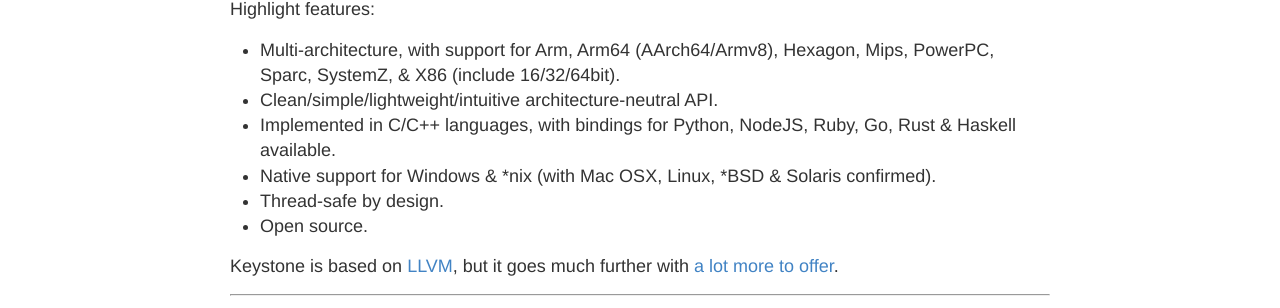
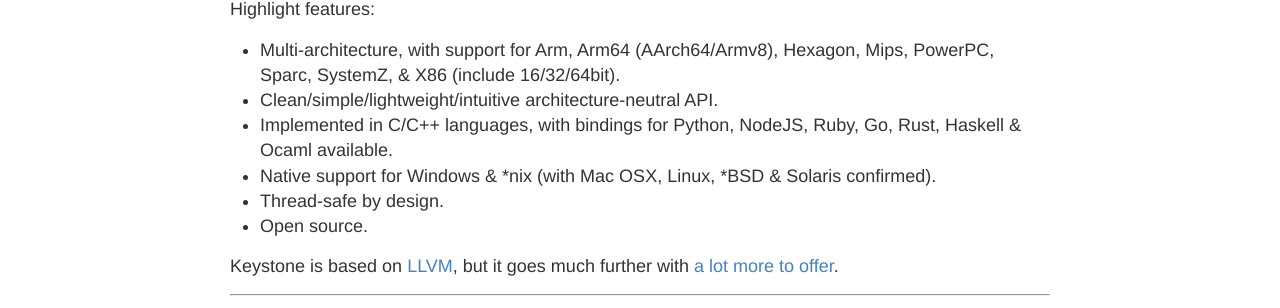
Before and after one commit to keystone-engine/keystone-engine.github.io, a Jekyll site: the page built from index.html, in a window 1280 px wide and 900 px high. Shown: the part 260-568 px from the top of the window. Built offline with Jekyll 4.4.1, drawn with Linux system fonts in a browser that asks for light colours.

Commit message:
add Ocaml binding to index.html

```diff
--- a/index.html
+++ b/index.html
@@ -12,7 +12,7 @@
 
 <li>Clean/simple/lightweight/intuitive architecture-neutral API.</li>
 
-<li>Implemented in C/C++ languages, with bindings for Python, NodeJS, Ruby, Go, Rust & Haskell available.</li>
+<li>Implemented in C/C++ languages, with bindings for Python, NodeJS, Ruby, Go, Rust, Haskell & Ocaml available.</li>
 
 <li>Native support for Windows & *nix (with Mac OSX, Linux, *BSD & Solaris confirmed).</li>
 
```
